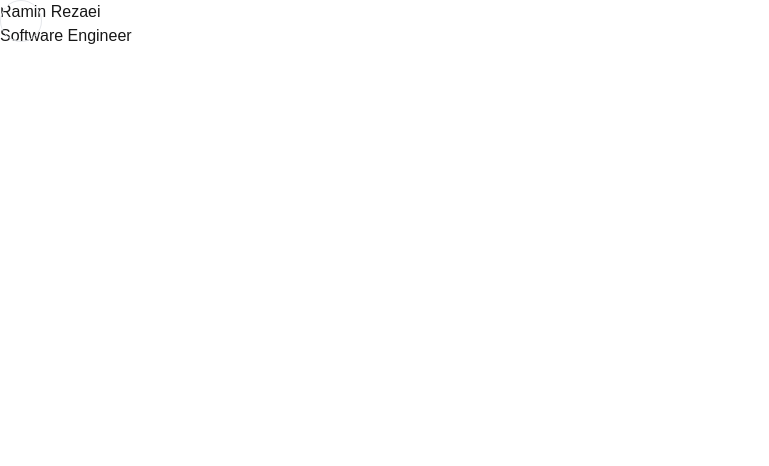
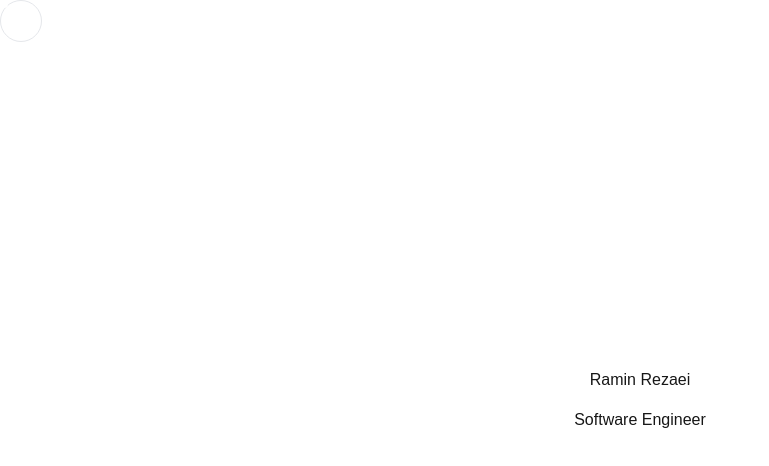
Before and after one commit to raminr77/raminr77.github.io, a Next.js app: page / in a window 1280 px wide. Shown: the top 466 px of the page, without its empty margins (0-769 px from the left). Built offline with nearby package versions, Linux system fonts and the light colour scheme.

Commit message:
feat: add custom cursor

```diff
--- a/src/domains/home/index.tsx
+++ b/src/domains/home/index.tsx
@@ -1,7 +1,9 @@
+import { CURSOR_EFFECT_CLASSNAME } from '@/shared/constants';
+
 export function HomePage() {
     return (
-        <main>
-          <h1>Ramin Rezaei</h1>
+        <main className='flex flex-col items-center justify-center gap-4 w-full h-dvh'>
+          <h1 className={CURSOR_EFFECT_CLASSNAME}>Ramin Rezaei</h1>
           <h3>Software Engineer</h3>
         </main>
     )
--- a/src/shared/components/custom-cursor/index.tsx
+++ b/src/shared/components/custom-cursor/index.tsx
@@ -1,5 +1,6 @@
 "use client"
 import React, { useRef, useEffect } from 'react';
+import { CURSOR_EFFECT_CLASSNAME } from '@/shared/constants';
 
 export function CustomCursor() {
   const dotCursorRef = useRef<HTMLDivElement | null>(null);
@@ -11,6 +12,10 @@ export function CustomCursor() {
       const circleCursorElement: HTMLDivElement = circleCursorRef.current;
       const handleMouseMove = (event: MouseEvent) => {
         if (!event.target) return;
+        const interactable = event.target instanceof HTMLElement ? event.target.closest(
+          `.${CURSOR_EFFECT_CLASSNAME}`
+        ) : null;
+        const interacting = interactable !== null;
         const positions = {
           dotX: event.clientX - dotCursorElement.offsetWidth / 2,
           dotY: event.clientY - dotCursorElement.offsetHeight / 2,
@@ -18,10 +23,10 @@ export function CustomCursor() {
           circleY: event.clientY - circleCursorElement.offsetHeight / 2,
         };
         const circleKeyframes = {
-          transform: `translate(${positions.circleX}px, ${positions.circleY}px) scale(1.2)`
+          transform: `translate(${positions.circleX}px, ${positions.circleY}px) ${interacting ? 'scale(0.5)' : ''}`
         };
         const dotKeyframes = {
-          transform: `translate(${positions.dotX}px, ${positions.dotY}px) scale(1.2)`
+          transform: `translate(${positions.dotX}px, ${positions.dotY}px)`
         };
         circleCursorElement.animate(circleKeyframes, {
           duration: 2000,
--- /dev/null
+++ b/src/shared/constants/common.ts
@@ -0,0 +1 @@
+export const CURSOR_EFFECT_CLASSNAME = 'CURSOR_EFFECT';
--- /dev/null
+++ b/src/shared/constants/index.ts
@@ -0,0 +1 @@
+export * from './common';
```
